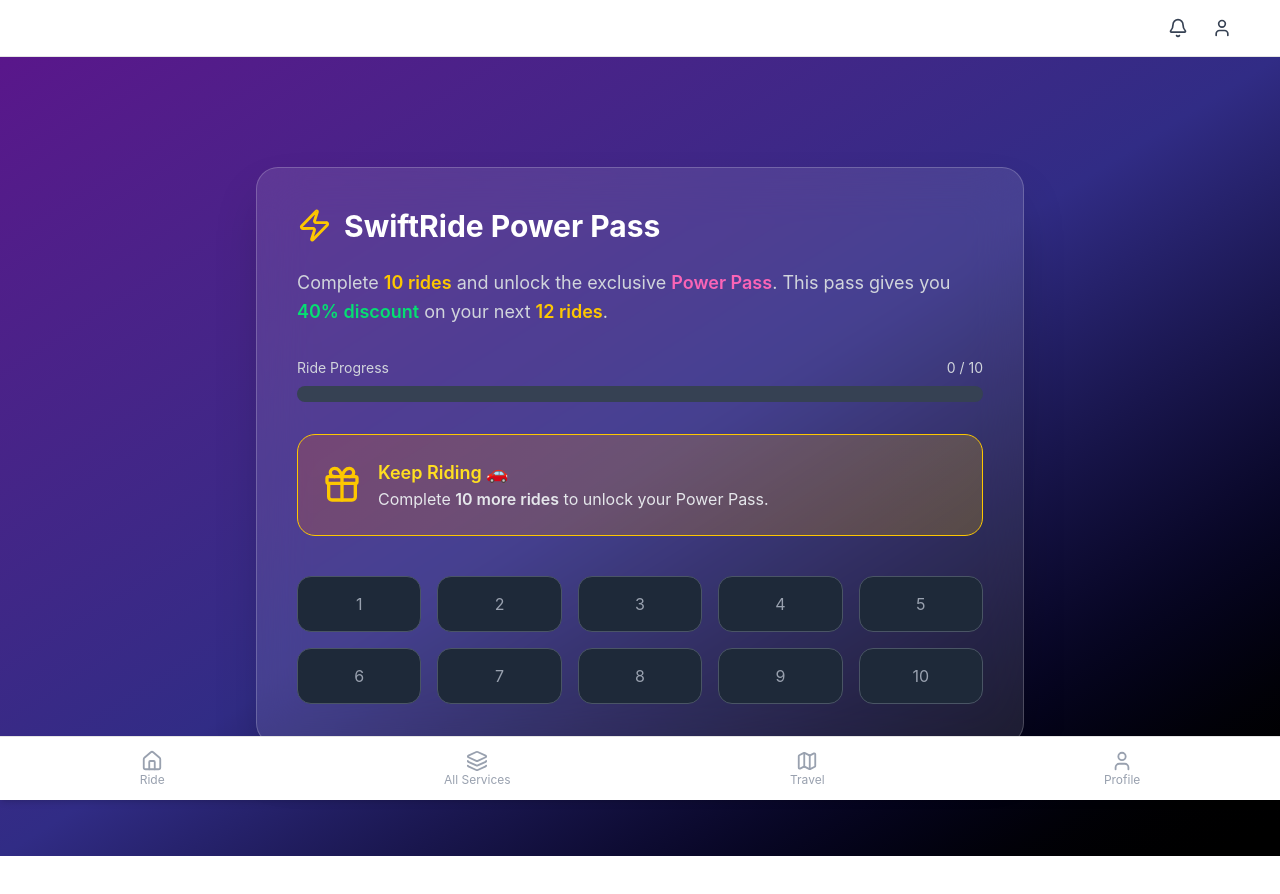
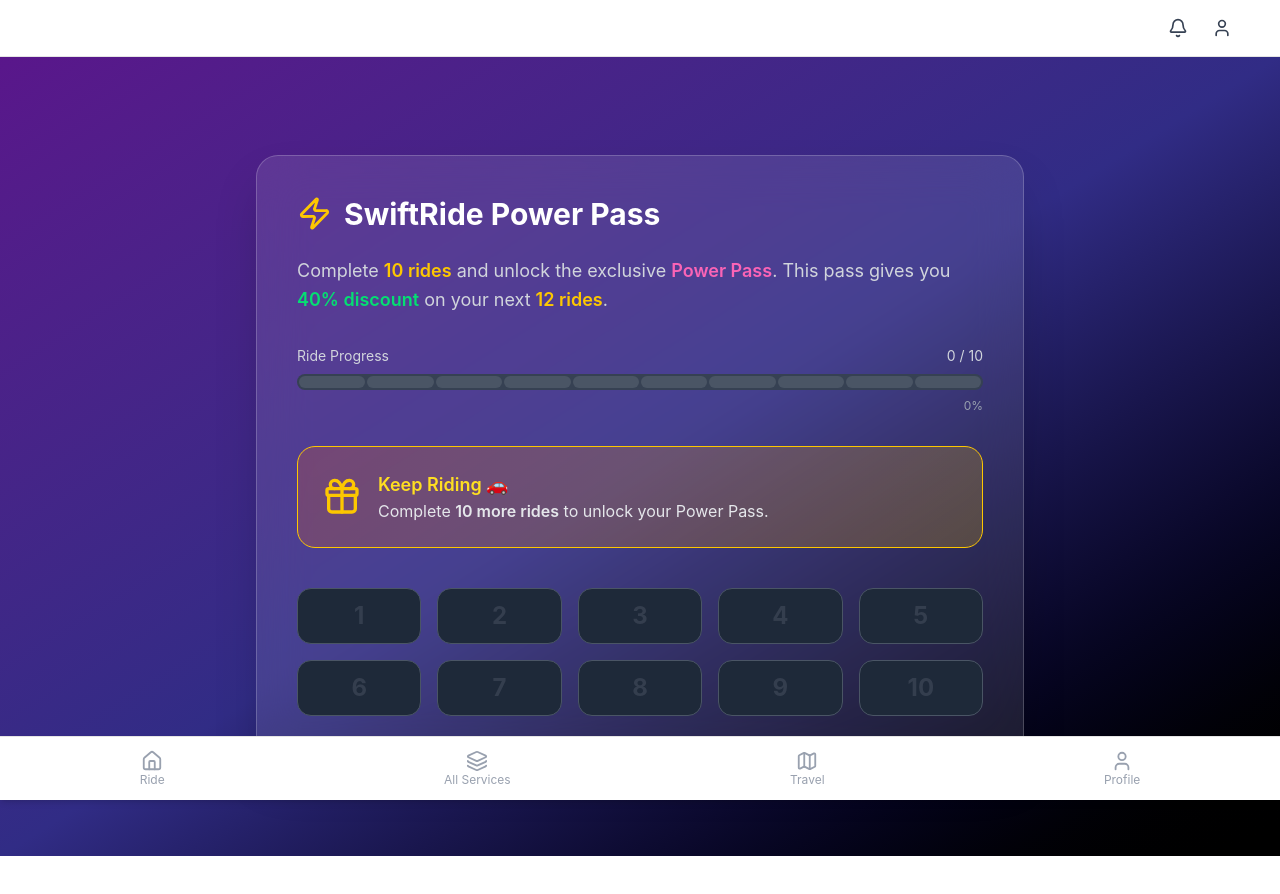
Before and after one commit to hemantgupta98/SwiftRide, a Next.js app in the folder client/: page /container/pass in a window 1280 px wide. Shown: the top 894 px of the page. Built offline with nearby package versions, Linux system fonts and the light colour scheme; no server answers.

Commit message:
pass page ui and backend part both are complete

```diff
--- a/client/src/app/container/pass/page.tsx
+++ b/client/src/app/container/pass/page.tsx
@@ -1,15 +1,42 @@
 "use client";
 
-import React, { useState } from "react";
+import React, { useEffect, useMemo, useState } from "react";
 import { Gift, Zap, CheckCircle, Ticket } from "lucide-react";
+import { api } from "@/lib/api";
 
 const PowerPassPage = () => {
-  const [ridesCompleted, setRidesCompleted] = useState(0); // example rides
+  const [ridesCompleted, setRidesCompleted] = useState(0);
+  const [isLoading, setIsLoading] = useState(true);
   const targetRides = 10;
+
+  useEffect(() => {
+    void (async () => {
+      setIsLoading(true);
+
+      try {
+        const response = await api.get("/ride/history");
+        const rides = Array.isArray(response.data?.data)
+          ? response.data.data
+          : [];
+        const completedRidesCount = rides.filter(
+          (ride: { status?: string }) => ride.status === "completed",
+        ).length;
+
+        setRidesCompleted(completedRidesCount);
+      } catch {
+        setRidesCompleted(0);
+      } finally {
+        setIsLoading(false);
+      }
+    })();
+  }, []);
 
   const powerPassActive = ridesCompleted >= targetRides;
 
-  const progress = Math.min((ridesCompleted / targetRides) * 100, 100);
+  const progress = useMemo(
+    () => Math.min((ridesCompleted / targetRides) * 100, 100),
+    [ridesCompleted],
+  );
 
   return (
     <div className="min-h-screen w-full flex items-center justify-center bg-linear-to-br from-purple-900 via-indigo-900 to-black p-10">
@@ -40,15 +67,32 @@ const PowerPassPage = () => {
           <div className="flex justify-between text-sm text-gray-300 mb-2">
             <span>Ride Progress</span>
             <span>
-              {ridesCompleted} / {targetRides}
+              {isLoading ? "Loading..." : `${ridesCompleted} / ${targetRides}`}
             </span>
           </div>
 
-          <div className="w-full h-4 bg-gray-700 rounded-full overflow-hidden">
-            <div
-              style={{ width: `${progress}%` }}
-              className="h-full bg-linear-to-r from-pink-500 via-orange-400 to-yellow-400 transition-all duration-500"
-            />
+          <div className="w-full h-4 bg-gray-700 rounded-full overflow-hidden p-0.5">
+            <div className="h-full w-full grid grid-cols-10 gap-0.5">
+              {Array.from({ length: targetRides }).map((_, index) => {
+                const segmentFilled =
+                  index < Math.min(ridesCompleted, targetRides);
+
+                return (
+                  <span
+                    key={index}
+                    className={`h-full rounded-full transition-all duration-500 ${
+                      segmentFilled
+                        ? "bg-linear-to-r from-pink-500 via-orange-400 to-yellow-400"
+                        : "bg-gray-600"
+                    }`}
+                  />
+                );
+              })}
+            </div>
+          </div>
+
+          <div className="text-right text-xs text-gray-400 mt-2">
+            {Math.round(progress)}%
           </div>
         </div>
 
@@ -90,21 +134,31 @@ const PowerPassPage = () => {
         <div className="mt-10 grid grid-cols-5 gap-4">
           {Array.from({ length: 10 }).map((_, index) => {
             const completed = index < ridesCompleted;
+            const boxNumber = index + 1;
 
             return (
               <div
                 key={index}
-                className={`flex items-center justify-center rounded-xl h-14 border
+                className={`relative overflow-hidden flex items-center justify-center rounded-xl h-14 border
                 ${
                   completed
                     ? "bg-green-500/30 border-green-400"
                     : "bg-gray-800 border-gray-600"
                 }`}
               >
+                <span
+                  className={`absolute inset-0 flex items-center justify-center text-2xl font-bold select-none
+                  ${completed ? "text-green-100/30" : "text-gray-500/30"}`}
+                >
+                  {boxNumber}
+                </span>
+
                 {completed ? (
-                  <CheckCircle className="text-green-400" />
+                  <CheckCircle className="text-green-300 relative z-10" />
                 ) : (
-                  <span className="text-gray-400">{index + 1}</span>
+                  <span className="text-transparent relative z-10">
+                    {boxNumber}
+                  </span>
                 )}
               </div>
             );
```
